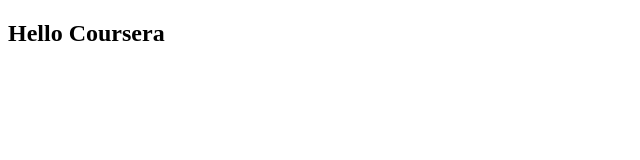
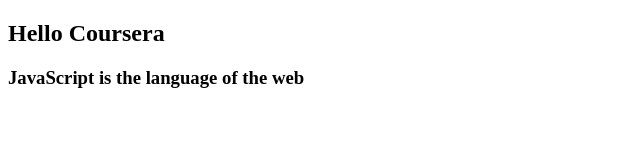
Before and after one commit to olanrewajufcb/Coursera-test, a plain HTML site: page index.html in a window 1280 px wide. Shown: the whole page, without its empty margins (0-640 px from the left). Drawn offline with Linux system fonts and the light colour scheme.

Commit message:
first addition

```diff
--- a/index.html
+++ b/index.html
@@ -3,5 +3,6 @@
     <head></head>
     <body>
         <h2>Hello Coursera</h2>
+        <h3>JavaScript is the language of the web</h3>
     </body>
 </html>
```
